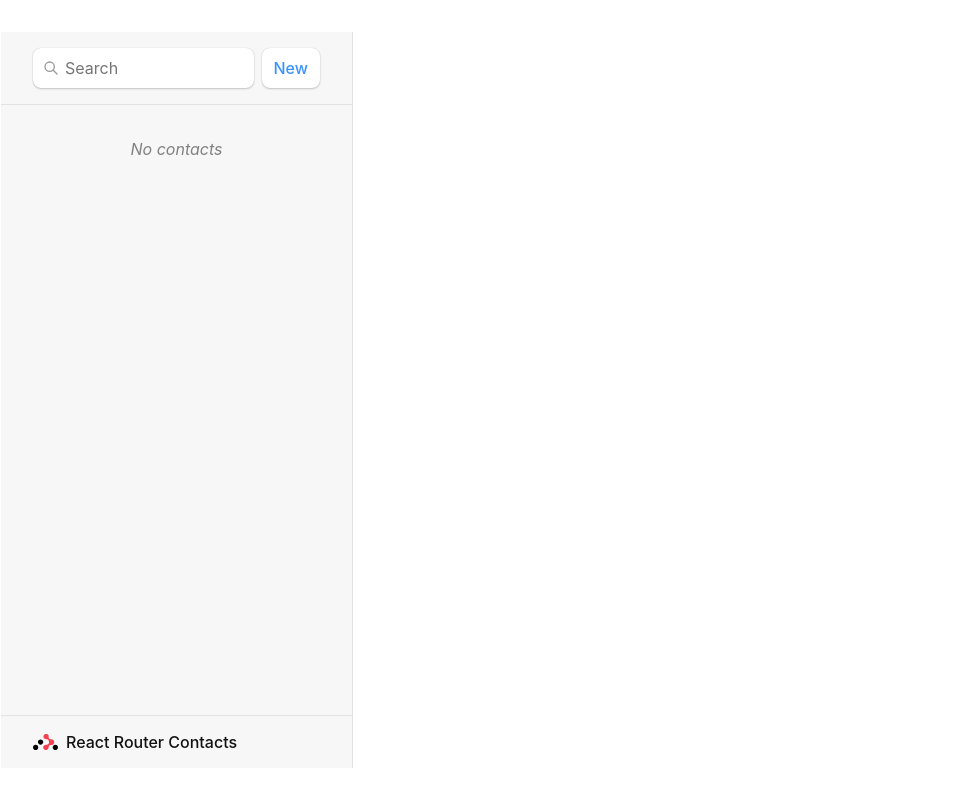
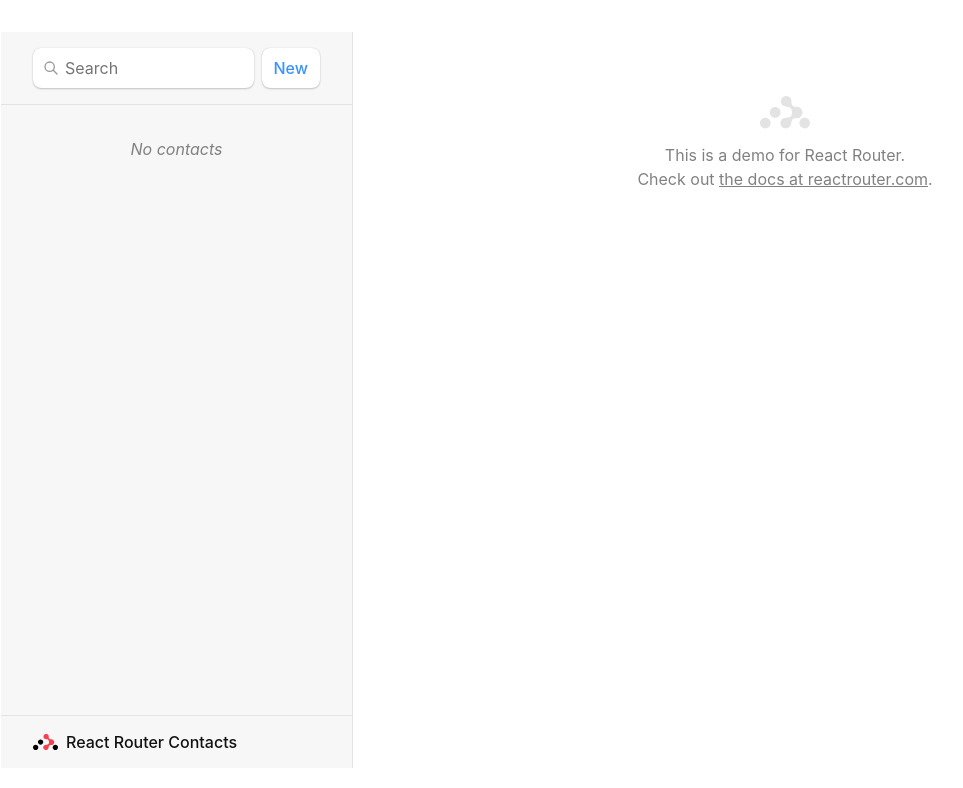
Before and after one commit to yxuan1996/Vite-React, a React (Vite) app in the folder my-first-react-app/: page / in a window 1280 px wide. Shown: the top 788 px of the page, without its empty margins (31-994 px from the left). Built offline with nearby package versions, Linux system fonts and the light colour scheme.

Commit message:
Update and Delete, Index Page, Navbar Styling

```diff
--- a/my-first-react-app/src/main.jsx
+++ b/my-first-react-app/src/main.jsx
@@ -7,6 +7,8 @@
 import Root, { loader as rootLoader, action as rootAction, } from "./routes/root";
 import Contact, { loader as contactLoader,} from "./routes/contact";
 import EditContact, { action as editAction,} from "./routes/edit";
+import { action as destroyAction } from "./routes/destroy";
+import Index from "./routes/index";
 import ErrorPage from "./error-page";
 import App from './App.jsx'
 import './index.css'
@@ -19,6 +21,7 @@
     loader: rootLoader,
     action: rootAction,
     children: [
+      { index: true, element: <Index /> },
       {
         path: "contacts/:contactId",
         element: <Contact />,
@@ -30,6 +33,11 @@
         loader: contactLoader,
         action: editAction,
       },
+      {
+        path: "contacts/:contactId/destroy",
+        action: destroyAction,
+        errorElement: <div>Oops! There was an error.</div>,
+      },
     ],
   },
 ]);
--- /dev/null
+++ b/my-first-react-app/src/routes/destroy.jsx
@@ -0,0 +1,7 @@
+import { redirect } from "react-router-dom";
+import { deleteContact } from "../contacts";
+
+export async function action({ params }) {
+  await deleteContact(params.contactId);
+  return redirect("/");
+}
--- /dev/null
+++ b/my-first-react-app/src/routes/index.jsx
@@ -0,0 +1,13 @@
+export default function Index() {
+    return (
+      <p id="zero-state">
+        This is a demo for React Router.
+        <br />
+        Check out{" "}
+        <a href="https://reactrouter.com">
+          the docs at reactrouter.com
+        </a>
+        .
+      </p>
+    );
+  }
--- a/my-first-react-app/src/routes/root.jsx
+++ b/my-first-react-app/src/routes/root.jsx
@@ -1,4 +1,4 @@
-import { Outlet, Link, useLoaderData, Form, } from "react-router-dom";
+import { Outlet, NavLink, Link, useLoaderData, Form, redirect, useNavigation} from "react-router-dom";
 import { getContacts, createContact } from "../contacts";
 
 export async function loader() {
@@ -8,11 +8,12 @@
 
 export async function action() {
   const contact = await createContact();
-  return { contact };
+  return redirect(`/contacts/${contact.id}/edit`);
 }
 
 export default function Root() {
     const { contacts } = useLoaderData();
+    const navigation = useNavigation();
     return (
       <>
         <div id="sidebar">
@@ -45,6 +46,16 @@
             <ul>
               {contacts.map((contact) => (
                 <li key={contact.id}>
+                  <NavLink
+                    to={`contacts/${contact.id}`}
+                    className={({ isActive, isPending }) =>
+                      isActive
+                        ? "active"
+                        : isPending
+                        ? "pending"
+                        : ""
+                    }
+                  >
                     <Link to={`contacts/${contact.id}`}>
                       {contact.first || contact.last ? (
                         <>
@@ -55,6 +66,7 @@
                       )}{" "}
                       {contact.favorite && <span>★</span>}
                     </Link>
+                  </NavLink>
                 </li>
               ))}
             </ul>
@@ -65,7 +77,11 @@
           )}
         </nav>
         </div>
-        <div id="detail">
+        <div id="detail"
+        className={
+          navigation.state === "loading" ? "loading" : ""
+        }
+        >
           <Outlet />
         </div>
       </>
```
Also changed, not shown: 1 other file (tests, documents, lock files or other folders). Lines whose indentation alone changed are shown as unchanged.
